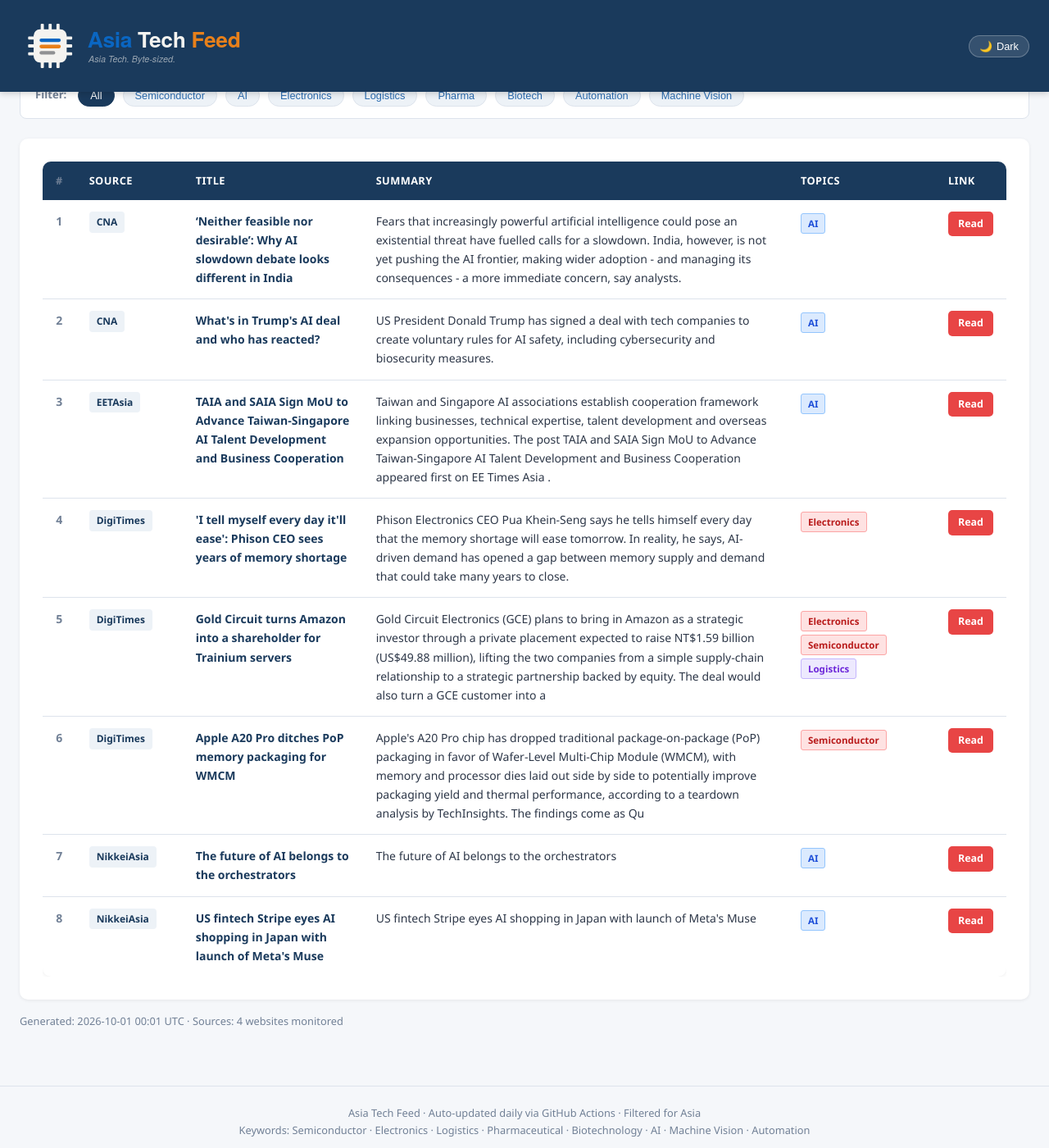
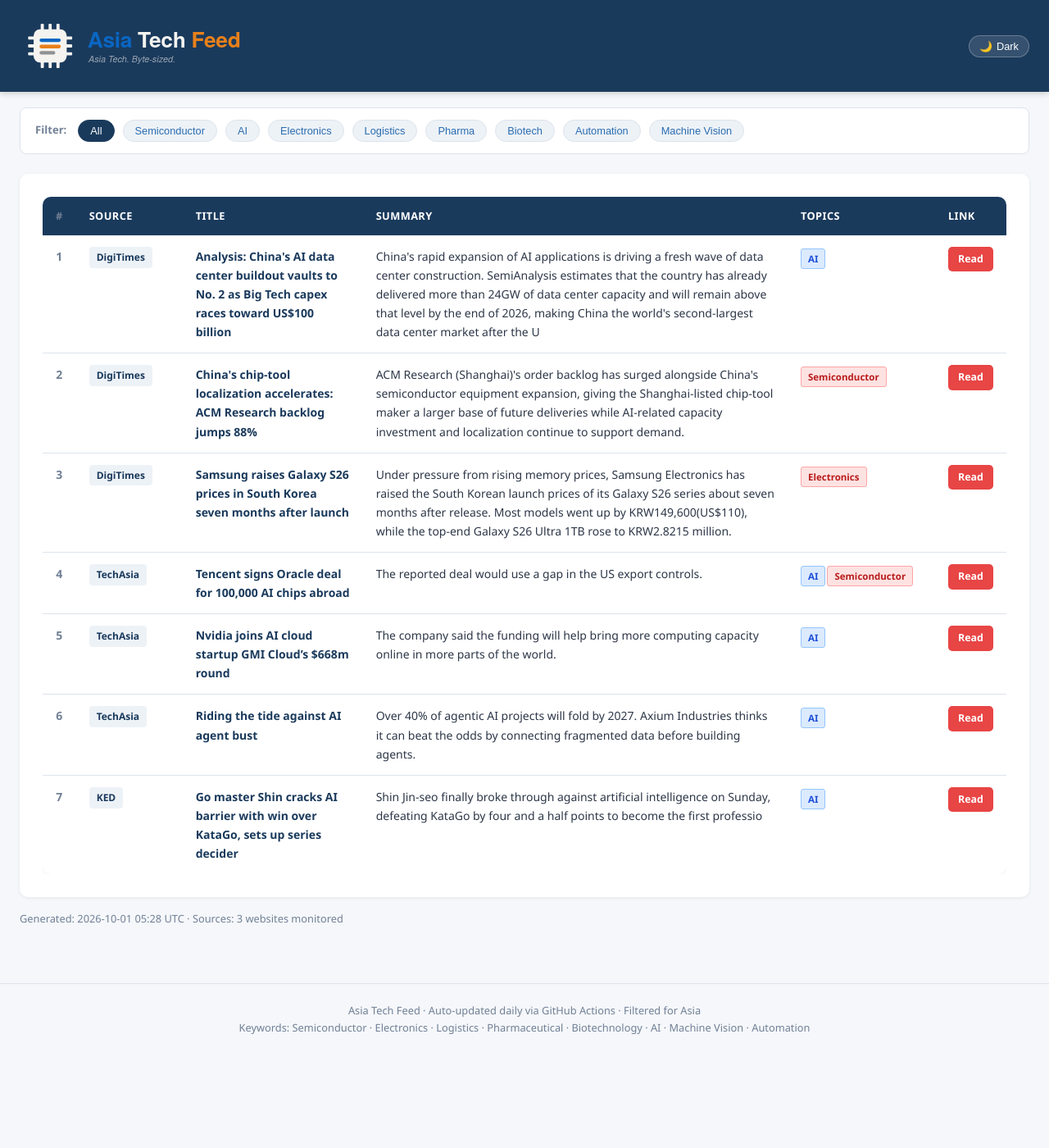
Before and after one commit to asiatechfeed/Asia-Tech-Feed, a Jekyll site: the page built from _posts/2026-10-01-asia-tech-news-digest.md, in a window 1280 px wide and 1400 px high, scrolled down 661 px. Shown: the whole window at 82% size. Built offline with Jekyll 4.4.1, drawn with Linux system fonts in a browser that asks for light colours; a script that is not in the unit is left out; after the commit the page ends 1947 px from its top, so only the background shows below that; some of the changed text lies outside the part shown.

Commit message:
📰 News digest 2026-10-01 (7 articles)

```diff
--- a/_posts/2026-10-01-asia-tech-news-digest.md
+++ b/_posts/2026-10-01-asia-tech-news-digest.md
@@ -1,16 +1,16 @@
 ---
 layout: post
 title: "Asia Tech News Digest - October 01, 2026"
-date: 2026-10-01 08:01:30 +0800
-articles_count: 8
-sources_count: 4
-sources: ["CNA", "DigiTimes", "EETAsia", "NikkeiAsia"]
+date: 2026-10-01 13:28:47 +0800
+articles_count: 7
+sources_count: 3
+sources: ["DigiTimes", "KED", "TechAsia"]
 csv_file: /assets/data/news-2026-10-01.tsv
-featured_title: "\u2018Neither feasible nor desirable\u2019: Why AI slowdown debate looks different in India"
-featured_url: "https://www.channelnewsasia.com/asia/ai-slowdown-safety-india-development-economy-6421396"
-featured_source: "CNA"
-featured_summary: "Fears that increasingly powerful artificial intelligence could pose an existential threat have fuelled calls for a slowdown. India, however, is not yet pushing the AI frontier, making wider adoption - and managing its consequences - a more immediate concern, say analysts."
-featured_image: "https://dam.mediacorp.sg/image/upload/s--TXHlNizk--/c_fill,g_auto,h_676,w_1200/fl_relative,g_south_east,l_mediacorp:cna:watermark:2024-04:reuters_1,w_0.1/f_auto,q_auto/v1/one-cms/core/2026-02-16T172022Z_1_LYNXMPEM1F0PK_RTROPTP_3_INDIA-AI-SUMMIT.JPG?itok=m6kfCLaN"
+featured_title: "Analysis: China's AI data center buildout vaults to No. 2 as Big Tech capex races toward US$100 billion"
+featured_url: "https://www.digitimes.com/news/a20261001PD218/china-data-center-capex-capacity-expansion.html"
+featured_source: "DigiTimes"
+featured_summary: "China's rapid expansion of AI applications is driving a fresh wave of data center construction. SemiAnalysis estimates that the country has already delivered more than 24GW of data center capacity and will remain above that level by the end of 2026, making China the world's second-largest data center market after the U"
+featured_image: "https://img.digitimes.com/newsshow/20261001pd218_files/2_b.jpg"
 ---
 
 <table class="news-table">
@@ -27,67 +27,59 @@ featured_image: "https://dam.mediacorp.sg/image/upload/s--TXHlNizk--/c_fill,g_au
 <tbody>
 <tr>
   <td class="col-num">1</td>
-  <td class="col-source"><span class="source-badge">CNA</span></td>
-  <td class="col-title"><span class="article-title">‘Neither feasible nor desirable’: Why AI slowdown debate looks different in India</span></td>
-  <td class="col-summary">Fears that increasingly powerful artificial intelligence could pose an existential threat have fuelled calls for a slowdown. India, however, is not yet pushing the AI frontier, making wider adoption - and managing its consequences - a more immediate concern, say analysts.</td>
+  <td class="col-source"><span class="source-badge">DigiTimes</span></td>
+  <td class="col-title"><span class="article-title">Analysis: China's AI data center buildout vaults to No. 2 as Big Tech capex races toward US$100 billion</span></td>
+  <td class="col-summary">China's rapid expansion of AI applications is driving a fresh wave of data center construction. SemiAnalysis estimates that the country has already delivered more than 24GW of data center capacity and will remain above that level by the end of 2026, making China the world's second-largest data center market after the U</td>
   <td class="col-tags"><span class="tag ai">AI</span></td>
-  <td class="col-link"><a class="btn-link" href="https://www.channelnewsasia.com/asia/ai-slowdown-safety-india-development-economy-6421396" target="_blank" rel="noopener">Read</a></td>
+  <td class="col-link"><a class="btn-link" href="https://www.digitimes.com/news/a20261001PD218/china-data-center-capex-capacity-expansion.html" target="_blank" rel="noopener">Read</a></td>
 </tr>
 <tr>
   <td class="col-num">2</td>
-  <td class="col-source"><span class="source-badge">CNA</span></td>
-  <td class="col-title"><span class="article-title">What's in Trump's AI deal and who has reacted?</span></td>
-  <td class="col-summary">US President Donald Trump has signed a deal with tech companies to create voluntary rules for AI safety, including cybersecurity and biosecurity measures.</td>
-  <td class="col-tags"><span class="tag ai">AI</span></td>
-  <td class="col-link"><a class="btn-link" href="https://www.channelnewsasia.com/world/trump-ai-deal-tech-ceos-whats-in-it-6422686" target="_blank" rel="noopener">Read</a></td>
+  <td class="col-source"><span class="source-badge">DigiTimes</span></td>
+  <td class="col-title"><span class="article-title">China's chip-tool localization accelerates: ACM Research backlog jumps 88%</span></td>
+  <td class="col-summary">ACM Research (Shanghai)'s order backlog has surged alongside China's semiconductor equipment expansion, giving the Shanghai-listed chip-tool maker a larger base of future deliveries while AI-related capacity investment and localization continue to support demand.</td>
+  <td class="col-tags"><span class="tag semi">Semiconductor</span></td>
+  <td class="col-link"><a class="btn-link" href="https://www.digitimes.com/news/a20261001VL211/acm-equipment-revenue-2026-expansion.html" target="_blank" rel="noopener">Read</a></td>
 </tr>
 <tr>
   <td class="col-num">3</td>
-  <td class="col-source"><span class="source-badge">EETAsia</span></td>
-  <td class="col-title"><span class="article-title">TAIA and SAIA Sign MoU to Advance Taiwan-Singapore AI Talent Development and Business Cooperation</span></td>
-  <td class="col-summary">Taiwan and Singapore AI associations establish cooperation framework linking businesses, technical expertise, talent development and overseas expansion opportunities. The post TAIA and SAIA Sign MoU to Advance Taiwan-Singapore AI Talent Development and Business Cooperation appeared first on EE Times Asia .</td>
-  <td class="col-tags"><span class="tag ai">AI</span></td>
-  <td class="col-link"><a class="btn-link" href="https://www.eetasia.com/taia-and-saia-sign-mou-to-advance-taiwan-singapore-ai-talent-development-and-business-cooperation/" target="_blank" rel="noopener">Read</a></td>
+  <td class="col-source"><span class="source-badge">DigiTimes</span></td>
+  <td class="col-title"><span class="article-title">Samsung raises Galaxy S26 prices in South Korea seven months after launch</span></td>
+  <td class="col-summary">Under pressure from rising memory prices, Samsung Electronics has raised the South Korean launch prices of its Galaxy S26 series about seven months after release. Most models went up by KRW149,600(US$110), while the top-end Galaxy S26 Ultra 1TB rose to KRW2.8215 million.</td>
+  <td class="col-tags"><span class="tag semi">Electronics</span></td>
+  <td class="col-link"><a class="btn-link" href="https://www.digitimes.com/news/a20261001PD226/samsung-galaxy-price-iphone-256gb.html" target="_blank" rel="noopener">Read</a></td>
 </tr>
 <tr>
   <td class="col-num">4</td>
-  <td class="col-source"><span class="source-badge">DigiTimes</span></td>
-  <td class="col-title"><span class="article-title">'I tell myself every day it'll ease': Phison CEO sees years of memory shortage</span></td>
-  <td class="col-summary">Phison Electronics CEO Pua Khein-Seng says he tells himself every day that the memory shortage will ease tomorrow. In reality, he says, AI-driven demand has opened a gap between memory supply and demand that could take many years to close.</td>
-  <td class="col-tags"><span class="tag semi">Electronics</span></td>
-  <td class="col-link"><a class="btn-link" href="https://www.digitimes.com/news/a20260930PD248/phison-ceo-demand-dram-acer.html" target="_blank" rel="noopener">Read</a></td>
+  <td class="col-source"><span class="source-badge">TechAsia</span></td>
+  <td class="col-title"><span class="article-title">Tencent signs Oracle deal for 100,000 AI chips abroad</span></td>
+  <td class="col-summary">The reported deal would use a gap in the US export controls.</td>
+  <td class="col-tags"><span class="tag ai">AI</span><span class="tag semi">Semiconductor</span></td>
+  <td class="col-link"><a class="btn-link" href="https://www.techinasia.com/tencentbacked-enflame-set-debut-913m-ipo" target="_blank" rel="noopener">Read</a></td>
 </tr>
 <tr>
   <td class="col-num">5</td>
-  <td class="col-source"><span class="source-badge">DigiTimes</span></td>
-  <td class="col-title"><span class="article-title">Gold Circuit turns Amazon into a shareholder for Trainium servers</span></td>
-  <td class="col-summary">Gold Circuit Electronics (GCE) plans to bring in Amazon as a strategic investor through a private placement expected to raise NT$1.59 billion (US$49.88 million), lifting the two companies from a simple supply-chain relationship to a strategic partnership backed by equity. The deal would also turn a GCE customer into a </td>
-  <td class="col-tags"><span class="tag semi">Electronics</span><span class="tag semi">Semiconductor</span><span class="tag logis">Logistics</span></td>
-  <td class="col-link"><a class="btn-link" href="https://www.digitimes.com/news/a20260930PD245/amazon-gce-pcb-aws-2026.html" target="_blank" rel="noopener">Read</a></td>
+  <td class="col-source"><span class="source-badge">TechAsia</span></td>
+  <td class="col-title"><span class="article-title">Nvidia joins AI cloud startup GMI Cloud’s $668m round</span></td>
+  <td class="col-summary">The company said the funding will help bring more computing capacity online in more parts of the world.</td>
+  <td class="col-tags"><span class="tag ai">AI</span></td>
+  <td class="col-link"><a class="btn-link" href="https://www.techinasia.com/seas-ai-buildout-caught-global-memory-squeeze" target="_blank" rel="noopener">Read</a></td>
 </tr>
 <tr>
   <td class="col-num">6</td>
-  <td class="col-source"><span class="source-badge">DigiTimes</span></td>
-  <td class="col-title"><span class="article-title">Apple A20 Pro ditches PoP memory packaging for WMCM</span></td>
-  <td class="col-summary">Apple's A20 Pro chip has dropped traditional package-on-package (PoP) packaging in favor of Wafer-Level Multi-Chip Module (WMCM), with memory and processor dies laid out side by side to potentially improve packaging yield and thermal performance, according to a teardown analysis by TechInsights. The findings come as Qu</td>
-  <td class="col-tags"><span class="tag semi">Semiconductor</span></td>
-  <td class="col-link"><a class="btn-link" href="https://www.digitimes.com/news/a20260930PD242/apple-packaging-processor-gaa-tsmc.html" target="_blank" rel="noopener">Read</a></td>
+  <td class="col-source"><span class="source-badge">TechAsia</span></td>
+  <td class="col-title"><span class="article-title">Riding the tide against AI agent bust</span></td>
+  <td class="col-summary">Over 40% of agentic AI projects will fold by 2027. Axium Industries thinks it can beat the odds by connecting fragmented data before building agents.</td>
+  <td class="col-tags"><span class="tag ai">AI</span></td>
+  <td class="col-link"><a class="btn-link" href="https://www.techinasia.com/riding-tide-ai-agent-bust" target="_blank" rel="noopener">Read</a></td>
 </tr>
 <tr>
   <td class="col-num">7</td>
-  <td class="col-source"><span class="source-badge">NikkeiAsia</span></td>
-  <td class="col-title"><span class="article-title">The future of AI belongs to the orchestrators</span></td>
-  <td class="col-summary">The future of AI belongs to the orchestrators</td>
+  <td class="col-source"><span class="source-badge">KED</span></td>
+  <td class="col-title"><span class="article-title">Go master Shin cracks AI barrier with win over KataGo, sets up series decider</span></td>
+  <td class="col-summary">Shin Jin-seo finally broke through against artificial intelligence on Sunday, defeating KataGo by four and a half points to become the first professio</td>
   <td class="col-tags"><span class="tag ai">AI</span></td>
-  <td class="col-link"><a class="btn-link" href="https://asia.nikkei.com/opinion/the-future-of-ai-belongs-to-the-orchestrators" target="_blank" rel="noopener">Read</a></td>
-</tr>
-<tr>
-  <td class="col-num">8</td>
-  <td class="col-source"><span class="source-badge">NikkeiAsia</span></td>
-  <td class="col-title"><span class="article-title">US fintech Stripe eyes AI shopping in Japan with launch of Meta's Muse</span></td>
-  <td class="col-summary">US fintech Stripe eyes AI shopping in Japan with launch of Meta's Muse</td>
-  <td class="col-tags"><span class="tag ai">AI</span></td>
-  <td class="col-link"><a class="btn-link" href="https://asia.nikkei.com/business/technology/artificial-intelligence/us-fintech-stripe-eyes-ai-shopping-in-japan-with-launch-of-meta-s-muse" target="_blank" rel="noopener">Read</a></td>
+  <td class="col-link"><a class="btn-link" href="https://www.kedglobal.com/artificial-intelligence/newsView/ked202607190001" target="_blank" rel="noopener">Read</a></td>
 </tr>
 </tbody>
 </table>
```
Also changed, not shown: _data/seen_urls.json (+8 -1 lines), _digest_meta.json (+28 -29 lines), assets/data/news-2026-10-01.tsv (+7 -8 lines), assets/data/search-index.json.
